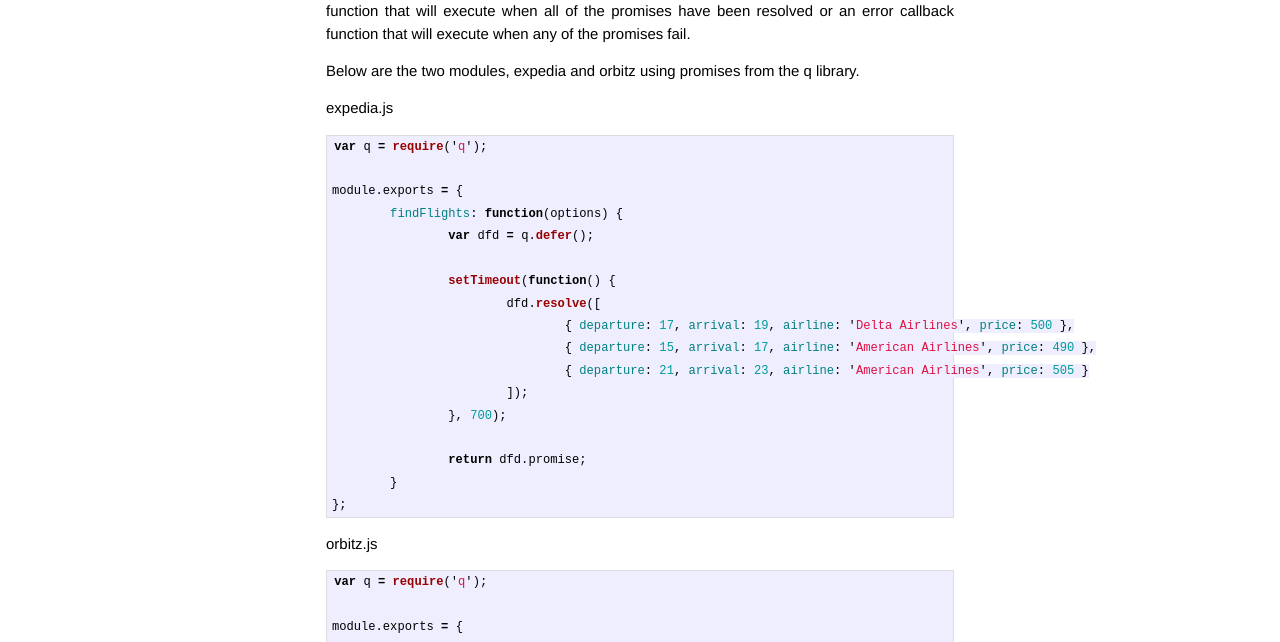
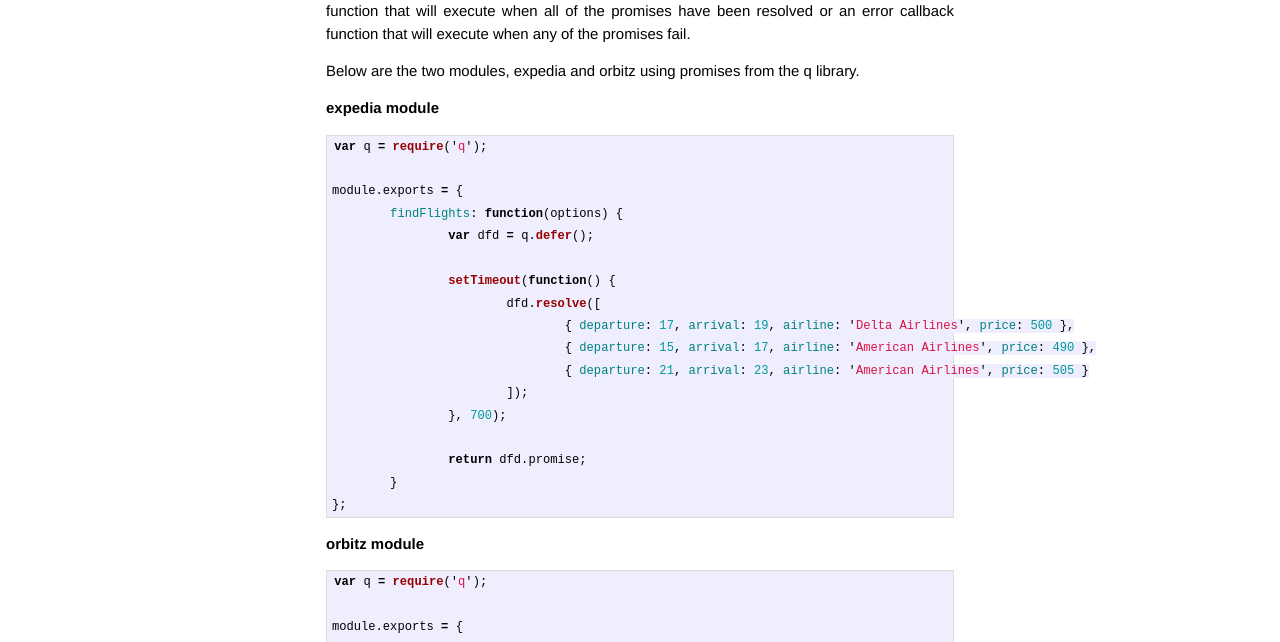
Before and after one commit to iamdtang/skaterdav85.github.io, a Jekyll site: the page built from _posts/2014-06-27-JavaScript-Flow-Control.markdown, in a window 1280 px wide and 900 px high, scrolled down 2234 px. Shown: the part 161-803 px from the top of the window. Built offline with Jekyll 4.4.1, drawn with Linux system fonts in a browser that asks for light colours; nearby versions of some CDN libraries; Markdown is read by kramdown in place of the engine named in the settings; comment, search, counter and statistics services are not loaded.

Commit message:
Update 2014-06-27-JavaScript-Flow-Control.markdown

````diff
--- a/_posts/2014-06-27-JavaScript-Flow-Control.markdown
+++ b/_posts/2014-06-27-JavaScript-Flow-Control.markdown
@@ -84,7 +84,7 @@ Now this is useful if we have one asynchronous call, but what if we have multipl
 
 Below are the two modules, expedia and orbitz using promises from the q library.
 
-expedia.js
+__expedia module__
 
 ```js
 var q = require('q');
@@ -106,7 +106,7 @@ module.exports = {
 };
 ```
 
-orbitz.js
+__orbitz module__
 
 ```js
 var q = require('q');
````
